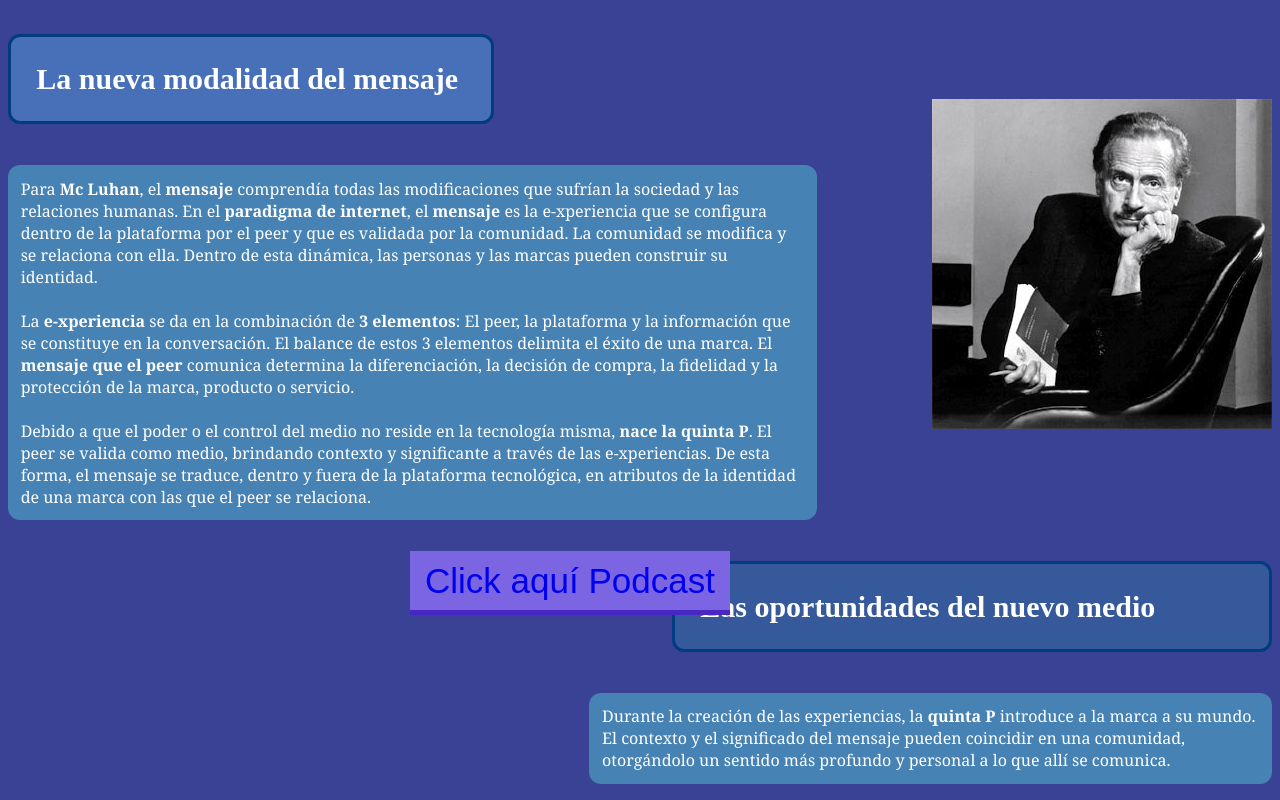
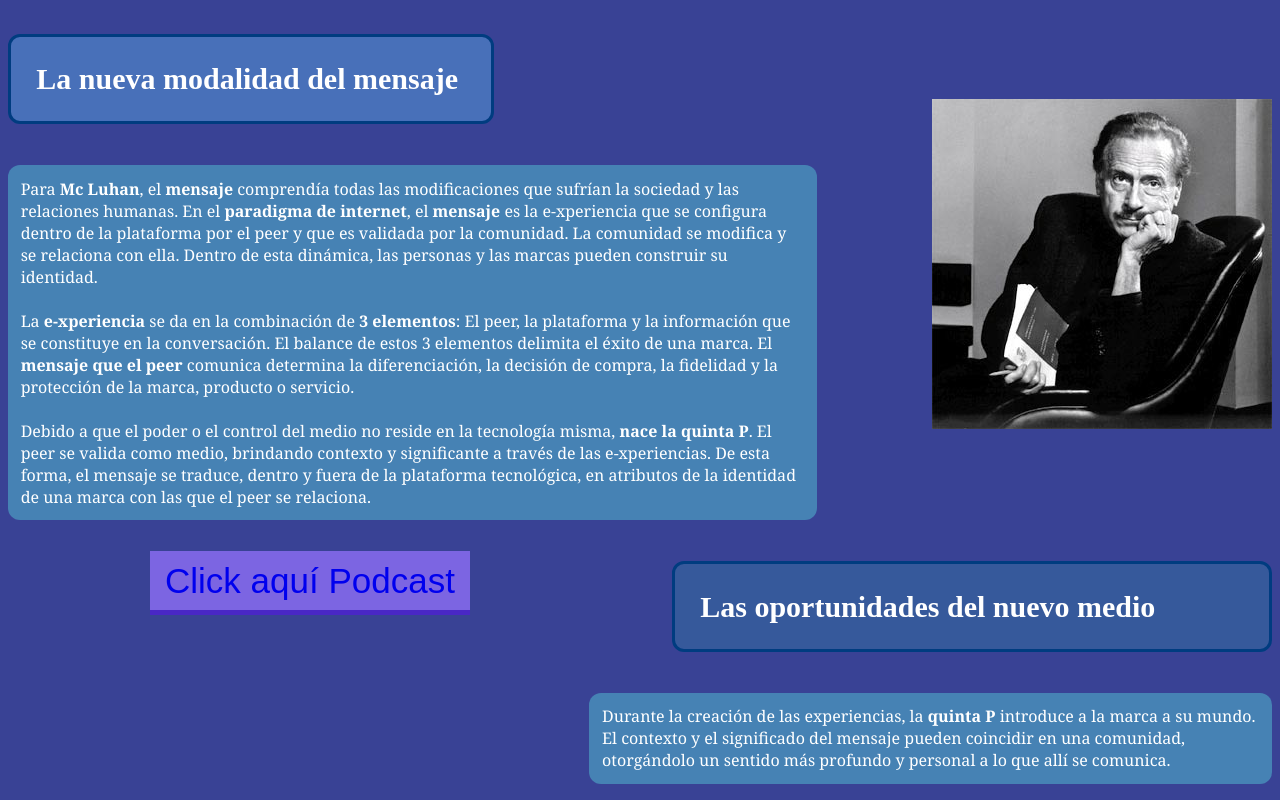
Before and after one commit to SantiagoTosini/ParcialTecnolog-a, a plain HTML site: page index.html in a window 1280 px wide. Shown: the part 734-1534 px from the top of the page. Drawn offline with Linux system fonts and the light colour scheme.

Commit message:
Update estilopagina.css

```diff
--- a/estilopagina.css
+++ b/estilopagina.css
@@ -122,7 +122,7 @@ header h1 {
 .podcast {
     position: relative;
     top: 850px;
-    left: 100px;
+    right: 160px;
     font: 35px sans-serif;
     text-decoration: none;
     box-shadow: 0px 5px 0px #4927c5;
```
